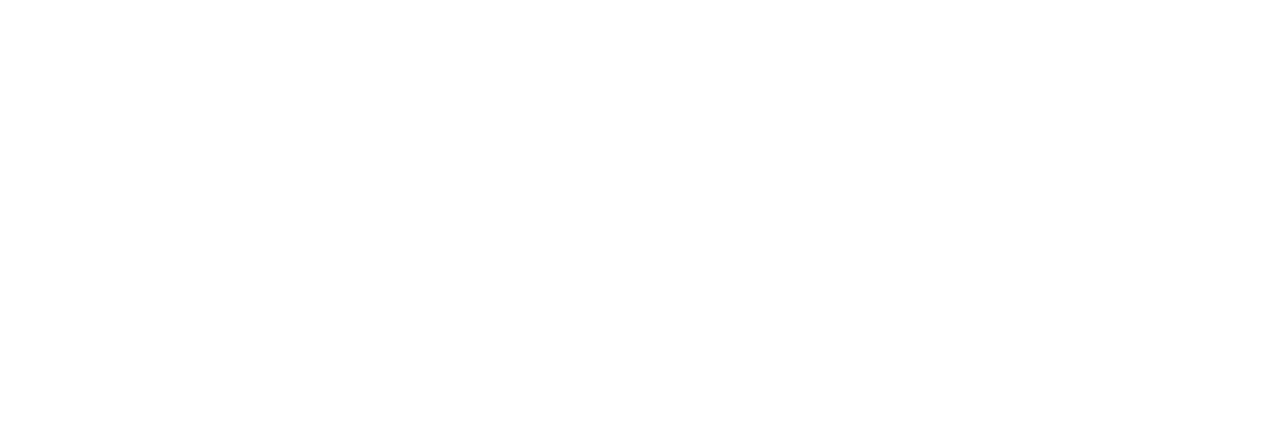
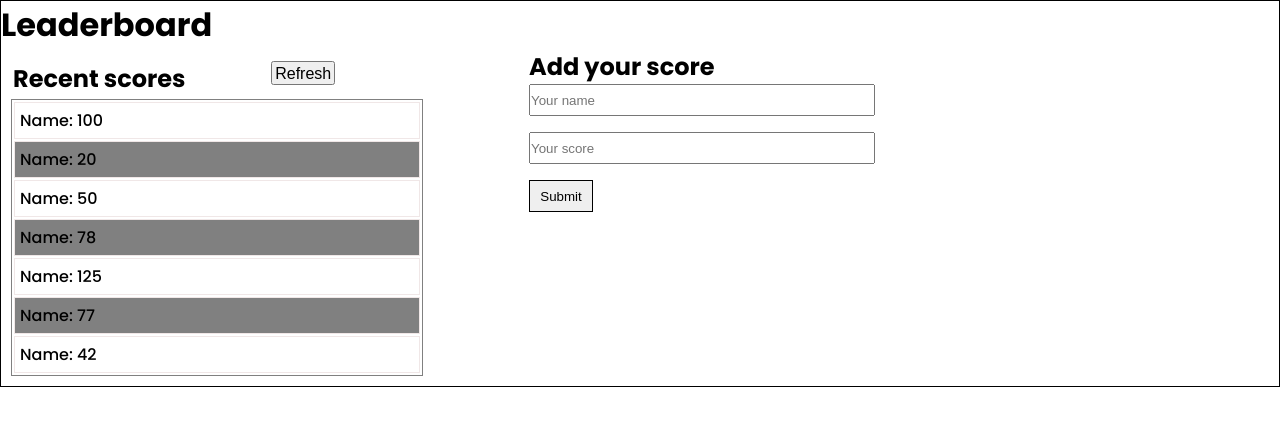
Before and after one commit to Harrynoqs/Leaderboard, a website built with webpack: page src/index.html in a window 1280 px wide. Built offline with nearby package versions, Linux system fonts and the light colour scheme.

Commit message:
Add html css js

```diff
--- a/src/index.html
+++ b/src/index.html
@@ -0,0 +1,52 @@
+<!DOCTYPE html>
+<html lang="en">
+<head>
+    <meta charset="UTF-8">
+    <meta http-equiv="X-UA-Compatible" content="IE=edge">
+    <meta name="viewport" content="width=device-width, initial-scale=1.0">
+    <title>Leaderboard</title>
+</head>
+<body>
+    <h1>Leaderboard</h1>
+    <div class="leaderboard">
+        <div class="left">
+            <div class="refresh">
+                <h2>Recent scores</h2>
+                <button id="refresh" class="refresh">Refresh</button>
+            </div>
+            <table id="table" class="tablescore">
+                <tr>
+                    <td>Name: 100</td>
+                </tr>
+                <tr>
+                    <td>Name: 20</td>
+                </tr>
+                <tr>
+                    <td>Name: 50</td>
+                </tr>
+                <tr>
+                    <td>Name: 78</td>
+                </tr>
+                <tr>
+                    <td>Name: 125</td>
+                </tr>
+                <tr>
+                    <td>Name: 77</td>
+                </tr>
+                <tr>
+                    <td>Name: 42</td>
+                </tr>
+            </table>
+        </div>
+
+        <div class="right">
+            <h2 class="addscore">Add your score</h2>
+            <form class="form" method="post" action="submit">
+                <input id="name" class="inputtext" type="text" name="user" required placeholder="Your name">
+                <input id="score" class="inputtext" type="number" name="score" required placeholder="Your score">
+                <input id="submit" class="inputbutton" type="submit" name="submit">
+            </form>
+        </div>
+    </div>
+</body>
+</html>
--- a/src/style.css
+++ b/src/style.css
@@ -0,0 +1,109 @@
+@import url('https://fonts.googleapis.com/css2?family=Poppins:wght@200;300;500;700&display=swap');
+
+* {
+  padding: 0;
+  margin: 0;
+  box-sizing: border-box;
+}
+
+body {
+  background-color: white;
+  font-family: 'Poppins', sans-serif;
+  color: black;
+  border: 1px solid black;
+}
+
+main {
+  border: 5px solid;
+  margin-top: 20vh;
+}
+
+.leaderboard {
+  display: flex;
+  flex-direction: row;
+  justify-content: space-between;
+  width: 120vh;
+}
+
+.refresh {
+  display: flex;
+  justify-content: space-between;
+}
+
+h2 {
+  font-size: 1.5rem;
+}
+
+.refresh {
+  margin: auto;
+  height: 24px;
+  font-size: 1rem;
+  padding: 2px;
+}
+
+.left {
+  width: 45%;
+  padding: 10px;
+}
+
+.right {
+  display: flex;
+  flex-direction: column;
+  align-self: start;
+  width: 45%;
+}
+
+.tablescore {
+  border: 0.5px solid gray;
+  width: 100%;
+  margin-top: 1rem;
+}
+
+.tablescore td {
+  border: 1px solid rgb(240, 231, 231);
+  padding: 5px;
+}
+
+.tablescore tr:nth-child(even) {
+  background-color: gray;
+}
+
+.tablescore tr:hover {
+  background-color: #ddd;
+}
+
+.addscore {
+  text-align: start;
+}
+
+.form {
+  display: flex;
+  flex-direction: column;
+  align-items: flex-start;
+  gap: 1rem;
+}
+
+.inputtext {
+  width: 80%;
+  height: 2rem;
+}
+
+.inputtext:focus {
+  outline: #fdf7fd;
+}
+
+.refresh:hover {
+  cursor: pointer;
+  color: #716b70;
+}
+
+.inputbutton {
+  height: 2rem;
+  width: 4rem;
+  border: 1px solid black;
+}
+
+.inputbutton:hover {
+  cursor: pointer;
+  background-color: lightgray;
+}
--- a/webpack.config.js
+++ b/webpack.config.js
@@ -4,6 +4,7 @@ const HtmlWebpackPlugin = require('html-webpack-plugin');
 module.exports = {
   entry: './src/index.js',
   mode: 'development',
+  watch: true,
   devServer: {
     static: './dist',
   },
```
Also changed, not shown: dist/index.html, dist/main.js, dist/runtime.js, src/index.js (line endings or trailing spaces).
